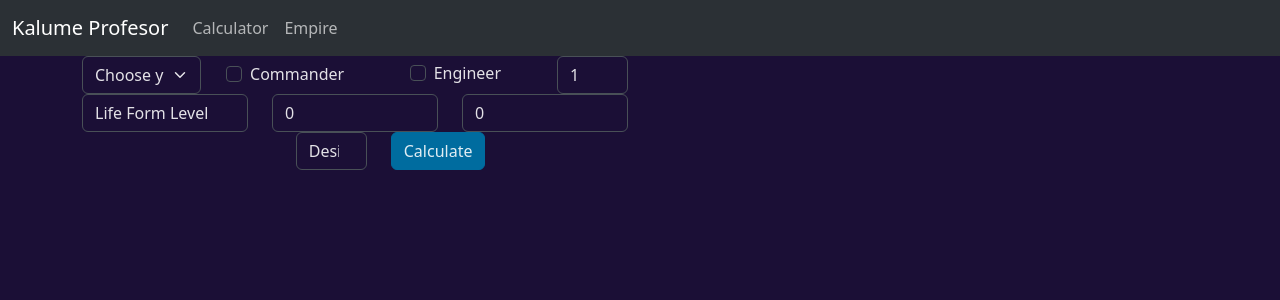
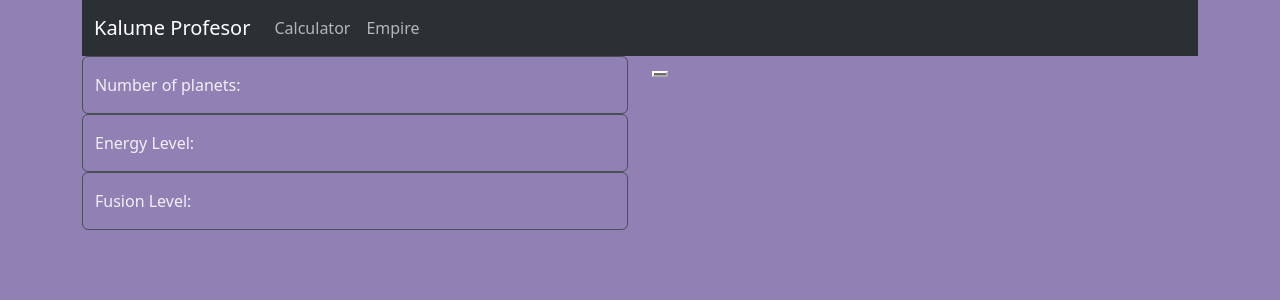
Before and after one commit to Kalimordkalume/kalume-profesor, a Django app: page /calculator/ in a window 1280 px wide. Shown: the top 300 px of the page. Run offline with Django 5.2, Linux system fonts and the light colour scheme; some libraries are stand-ins or nearby versions.

Commit message:
Creado el layaout principal donde al menos los 3 primeros campos funcionan y están bien colocados.

```diff
--- a/backend/calculator/forms.py
+++ b/backend/calculator/forms.py
@@ -6,15 +6,14 @@ class CreateEnergyForm(forms.Form):
         max_value=100,
         min_value=0,
         required=True,
-        initial=1,
         label='Number of planets',
         widget=forms.NumberInput(attrs={'class':'form-control', 'placeholder':'Planet Count'})
+
     )
     fusion = forms.IntegerField(
         max_value=100,
         min_value=0,
         required=True,
-        initial=0,
         label='Fusion Level',
         widget=forms.NumberInput(attrs={'class':'form-control', 'placeholder':'Fusion Level'})
     )
@@ -22,25 +21,24 @@ class CreateEnergyForm(forms.Form):
         max_value=100,
         min_value=0,
         required=True,
-        initial=0,
         label='Energy Level',
         widget=forms.NumberInput(attrs={'class':'form-control', 'placeholder':'Energy Level'})
     )
     commander = forms.BooleanField(
         required=False,
-        widget=forms.CheckboxInput(attrs={'class': 'form-check-input'}),
+        widget=forms.CheckboxInput(attrs={'class':'form-check-input'}),
+        label='Commander'
     )
 
     engineer = forms.BooleanField(
         required=False,
-        widget=forms.CheckboxInput(attrs={'class': 'form-check-input'}),
+        widget=forms.CheckboxInput(attrs={'class':'form-check-input'}),
+        label='Engineer',
     )
     life_form_type = forms.ChoiceField(
         choices={'0': 'Choose your life-form','1':'Humans','2':'Rocktal','3':'Kaelesh','4':'Mechas'},
         required=False,
-        initial='0',
         label='Choose your life-form',
-        label_suffix=':',
         widget=forms.Select(attrs={'class': 'form-select'}),
 
 
@@ -50,7 +48,6 @@ class CreateEnergyForm(forms.Form):
         min_value=0,
         required=False,
         label='Life Form Level',
-        initial='Life Form Level',
         widget=forms.NumberInput(attrs={'class':'form-control', 'placeholder': 'Life Form Level'})
     )
     steps = forms.IntegerField(
@@ -58,6 +55,5 @@ class CreateEnergyForm(forms.Form):
         min_value=1,
         required=True,
         label='Desired Steps',
-        initial='Desired Steps',
         widget=forms.NumberInput(attrs={'class':'form-control', 'placeholder':'Desired Steps'})
     )
--- a/backend/calculator/templates/calculator_home.html
+++ b/backend/calculator/templates/calculator_home.html
@@ -1,79 +1,67 @@
 {% extends "base.html" %}
 {% block title %}Calculator Home{% endblock title %}
+
+
 {% block content %}
-<div class="container-sm text-center">
-    <div class="row align-items-center">
-        <form class="col" action="" method="post">
-            <div class="row align-items-center">
-                <div class="col-3">
-                    {{form.life_form_type }}
-                </div>
-                <div class="col">
-                    <div class="row align-items-center">
-                        <div class="col">
-                            <div class="form-check form-check-inline">
-                                {{form.commander}}
-                                {{form.commander.label}}
-                            </div>
-                        </div>
-                        <div class="col">
-                            <div class="form-check form-check-inline">
-                                <div class="form-check form-check-inline">
-                                    {{form.engineer}}
-                                    {{form.engineer.label}}
-                                </div>
-                            </div>
-                        </div>
-                    </div>
-                </div>
-                <div class="col-2">
-                    <div class="input-group">
-                        {{form.planets }}
+<div class="col columna-principal">
+    <form class="row" id="settings-container" method="post" action="">
+        <div class=" col" id="left-side">
+            <div class="row" id="planets-row">
+                <div class="col" id="form-wrapper-planets">
+                    <div class="form-floating" id="form-field-wrapper">
+                        {{form.planets}}
+                        {{form.planets.label_tag}}
                     </div>
                 </div>
             </div>
-            <div class="row align-items-center">
-                <div class="col">
-                    <div class="input-group">
-                        {{form.life_form_level }}
-                    </div>
-                </div>
-                <div class="col">
-                    <div class="input-group">
-                        {{form.fusion }}
-                    </div>
-                </div>
-                <div class="col">
-                    <div class="input-group">
-                        {{form.energy }}
+            <div class="row" id="energy-row">
+                <div class="col" id="form-wrapper-energy">
+                    <div class="form-floating" id="form-field-wrapper">
+                        {{form.energy}}
+                        {{form.energy.label_tag}}
                     </div>
                 </div>
             </div>
-            <div class="row align-items-center justify-content-center">
-                <div class="col-xl-2">
-                    {{form.steps}}
+            <div class="row" id="fusion-row">
+                <div class="col" id="form-wrapper-fusion">
+                    <div class="form-floating" id="form-field-wrapper">
+                        {{form.fusion}}
+                        {{form.fusion.label_tag}}
+                    </div>
                 </div>
-                <div class="col-1">
-                    <button type="submit" class="btn btn-secondary">Calculate</button>
+            </div>
+            <div class="row" id="steps-row">
+                <div class="col" id="form-wrapper-steps">
 
                 </div>
+            </div>
+        </div>
+        <div class="col" id="rigt-side">
+            <div class="row" id="race-row">
+                <div class="col" id="form-wrapper-race">
 
+                </div>
             </div>
-        </form>
-        <div class="col overflow-auto" style="max-height: 200px;">
-            <ol class="list-group list-group-numbered">
-                {% if results %}
-                {% for result in results %}
-                <li class="list-group-item">
+            <div class="row" id="race-level-row-racelvl">
+                <div class="col" id="form-wrapper">
 
-                    {{ result }}
+                </div>
+            </div>
+            <div class="row" id="checkboxes-row">
+                <div class="col" id="form-wrapper-checkboxes">
 
-                </li>
-                {% endfor %}
-                {% endif %}
-            </ol>
+                </div>
+            </div>
+            <div class="row" id="calculate-row">
+                <div class="col" id="form-wrapper-button">
+                    <button type="submit" value="Calcular"></button>
+                </div>
+            </div>
         </div>
+    </form>
+
+    <div class="row" id="results-container">
+
     </div>
 </div>
-
 {% endblock content %}
--- a/backend/pages/templates/base.html
+++ b/backend/pages/templates/base.html
@@ -9,8 +9,9 @@
     <link rel="stylesheet" href="{% static 'custom.css' %}">
 </head>
 
-<body>
-    <header>
+<body class="container">
+    <header class="row">
+        <div class="col">
             <nav class="navbar navbar-expand-lg bg-body-tertiary">
                 <div class="container-fluid">
                     <a class="navbar-brand" href="{% url 'pages:kalume_home' %}">Kalume Profesor</a>
@@ -30,11 +31,15 @@
                     </div>
                 </div>
             </nav>
+        </div>
     </header>
-    <main>
+    <main class="row">
         {% block content %}
         {% endblock content %}
     </main>
+    <footer class="row">
+
+    </footer>
 
     <script src="https://cdn.jsdelivr.net/npm/bootstrap@5.3.3/dist/js/bootstrap.bundle.min.js"
         integrity="sha384-YvpcrYf0tY3lHB60NNkmXc5s9fDVZLESaAA55NDzOxhy9GkcIdslK1eN7N6jIeHz"
--- a/frontend/scss/custom.scss
+++ b/frontend/scss/custom.scss
@@ -1,15 +1,13 @@
 // Color mode variables in _root.scss
-
-
 $white: #ffffffe0;
 
 $theme-colors: (
     "light": #6552bd,
-    "dark": #3e149e,
+    "dark": #9080b4,
     "primary": #54437e,
     "secondary": #006c9f,
     "info": #38abe1,
-    "accent1": #5c2ed2,
+    "accent1": #a59cbd,
     "accent2": #f4469e,
     "accent3": #e8226f,
     "success": #00b556,
```
Also changed, not shown: backend/calculator/templates/form_snippet.html (added, +29 -0 lines), backend/static/css/custom.css, 1 other file. Lines whose indentation alone changed are shown as unchanged.
